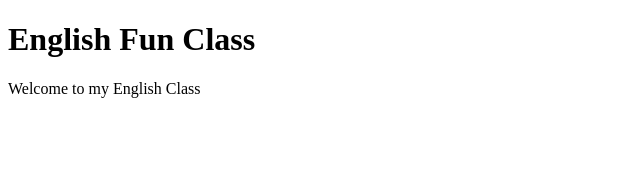
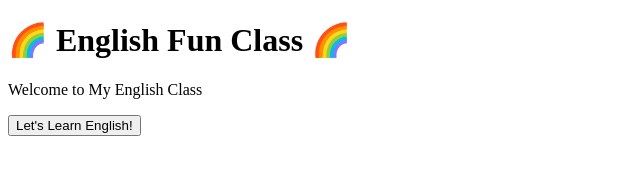
Before and after one commit to sryengcls/engfnwme, a plain HTML site: page index.html in a window 1280 px wide. Shown: the whole page, without its empty margins (0-640 px from the left). Drawn offline with Linux system fonts and the light colour scheme.

Commit message:
Update index.html

```diff
--- a/index.html
+++ b/index.html
@@ -1,10 +1,15 @@
-<!DOCTYPE html>
+<!doctype html>
 <html>
 <head>
-  <title>English is Fun With Me</title>
+  <title>English is Fun with Me</title>
+  <link rel="stylesheet" href="style.css">
 </head>
+
 <body>
-  <h1>English Fun Class</h1>
-  <p>Welcome to my English Class</p>
+  <div class="container">
+    <h1>🌈 English Fun Class 🌈</h1>
+    <p>Welcome to My English Class</p>
+    <button>Let's Learn English!</button>
+  </div>
 </body>
 </html>
```
